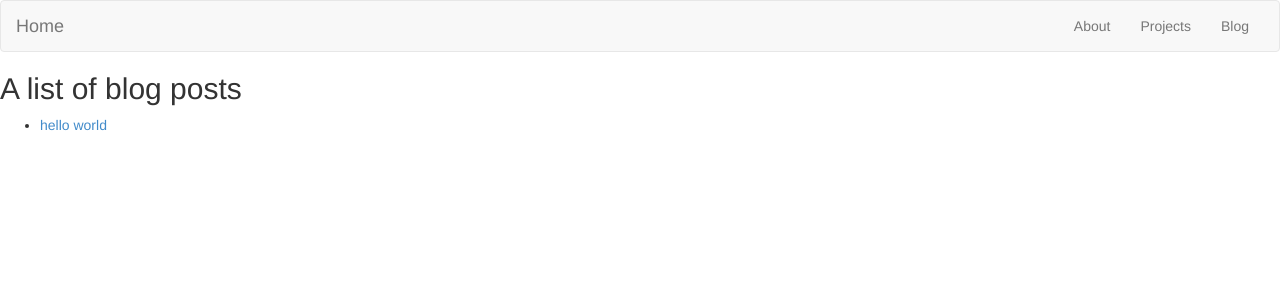
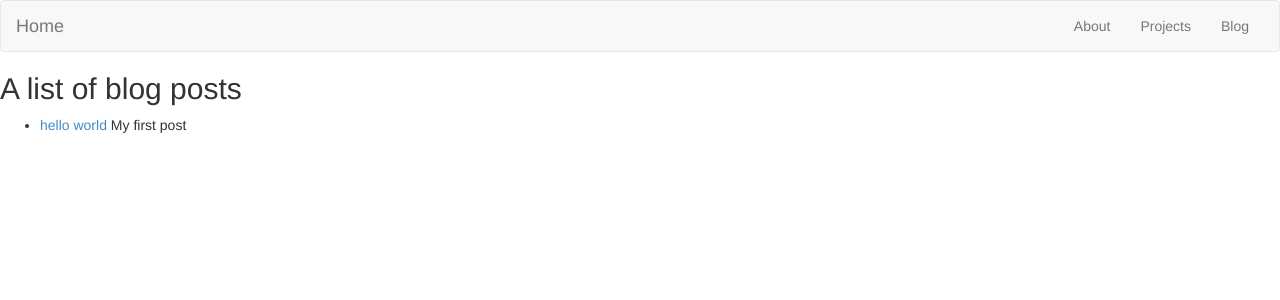
Before and after one commit to tomhohenstein/tomhohenstein.github.io, a Jekyll site: the page built from blog/index.md, in a window 1280 px wide. Shown: the top 300 px of the page. Built offline with Jekyll 4.4.1, drawn with Linux system fonts in a browser that asks for light colours.

Commit message:
adds post excerpt

```diff
--- a/_posts/2014-11-16-Hello-World.md
+++ b/_posts/2014-11-16-Hello-World.md
@@ -1,6 +1,7 @@
 ---
 layout: post
 title: hello world
+excerpt: My first post
 ---
 
 Testing this
--- a/blog/index.md
+++ b/blog/index.md
@@ -8,6 +8,7 @@ title: About
   {% for post in site.posts %}
     <li>
       <a href="{{ post.url }}">{{ post.title }}</a>
+      {{ post.excerpt | remove: '<p>' | remove: '</p>' }}
     </li>
   {% endfor %}
 </ul>
```
